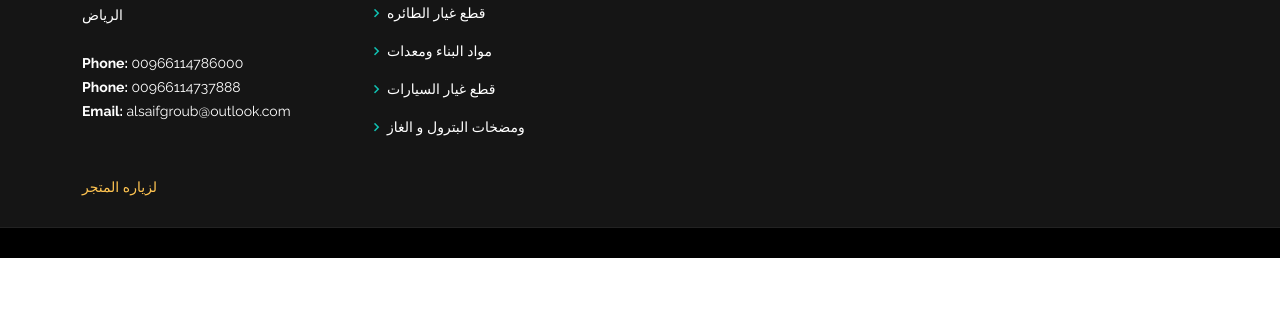
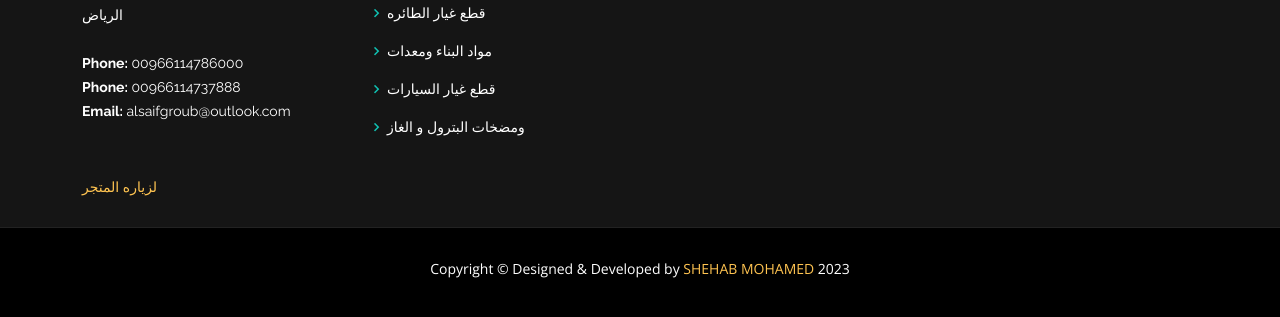
Before and after one commit to shehab83/alsaifgrup, a plain HTML site: page index.html in a window 1280 px wide. Shown: the part 5335-5652 px from the top of the page. Before the commit the page ends 5593 px from the top, so only its background shows below. Drawn offline with nearby package versions, Linux system fonts and the light colour scheme; a script that the page names is missing; files whose address does not match are found by name.

Commit message:
index.html

```diff
--- a/index.html
+++ b/index.html
@@ -272,6 +272,17 @@
       </div>
     </div>
     </div>
+      <!--**********************************
+          Footer start
+      ***********************************-->
+      <div class="footer">
+        <div class="copyright">
+            <p>Copyright &copy; Designed & Developed by <a href="#">SHEHAB MOHAMED</a> 2023</p>
+        </div>
+    </div>
+    <!--**********************************
+        Footer end
+    ***********************************-->
   </footer><!-- End Footer -->
 
   <div id="preloader"></div>
```
